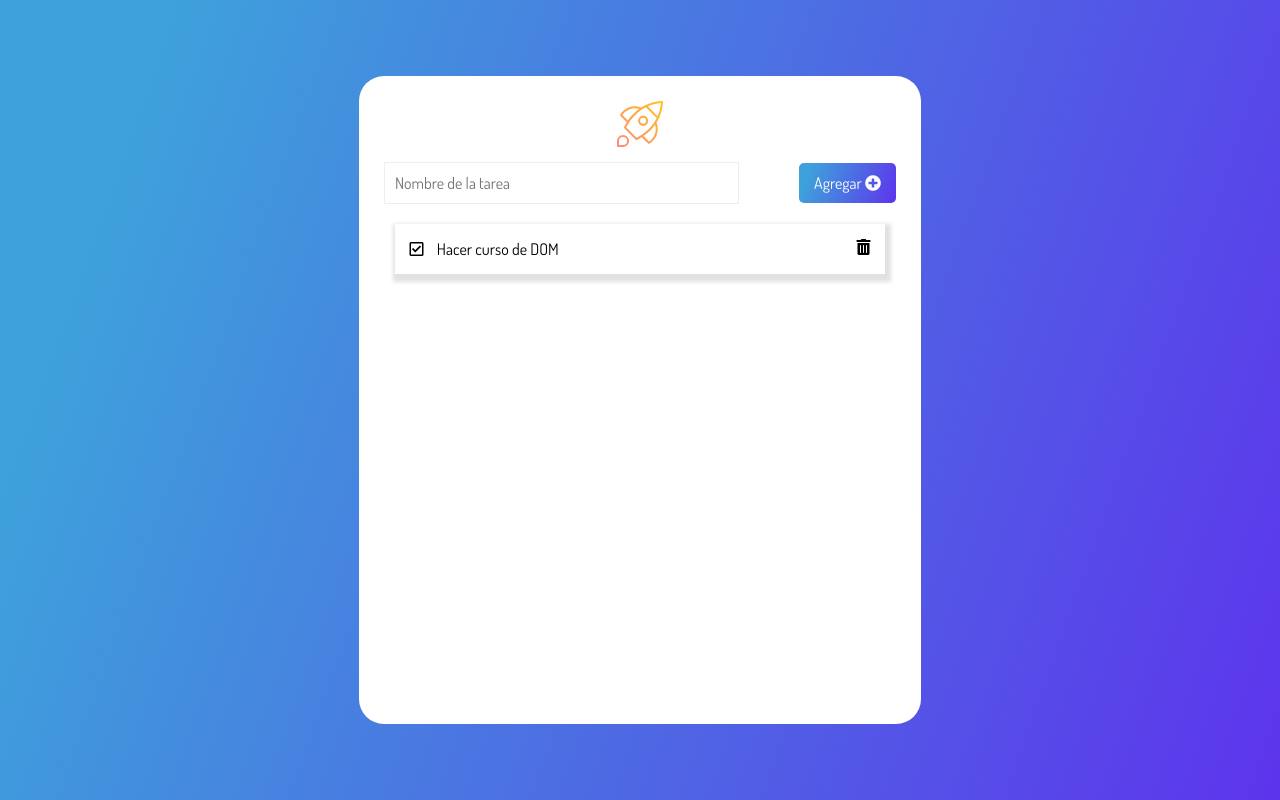
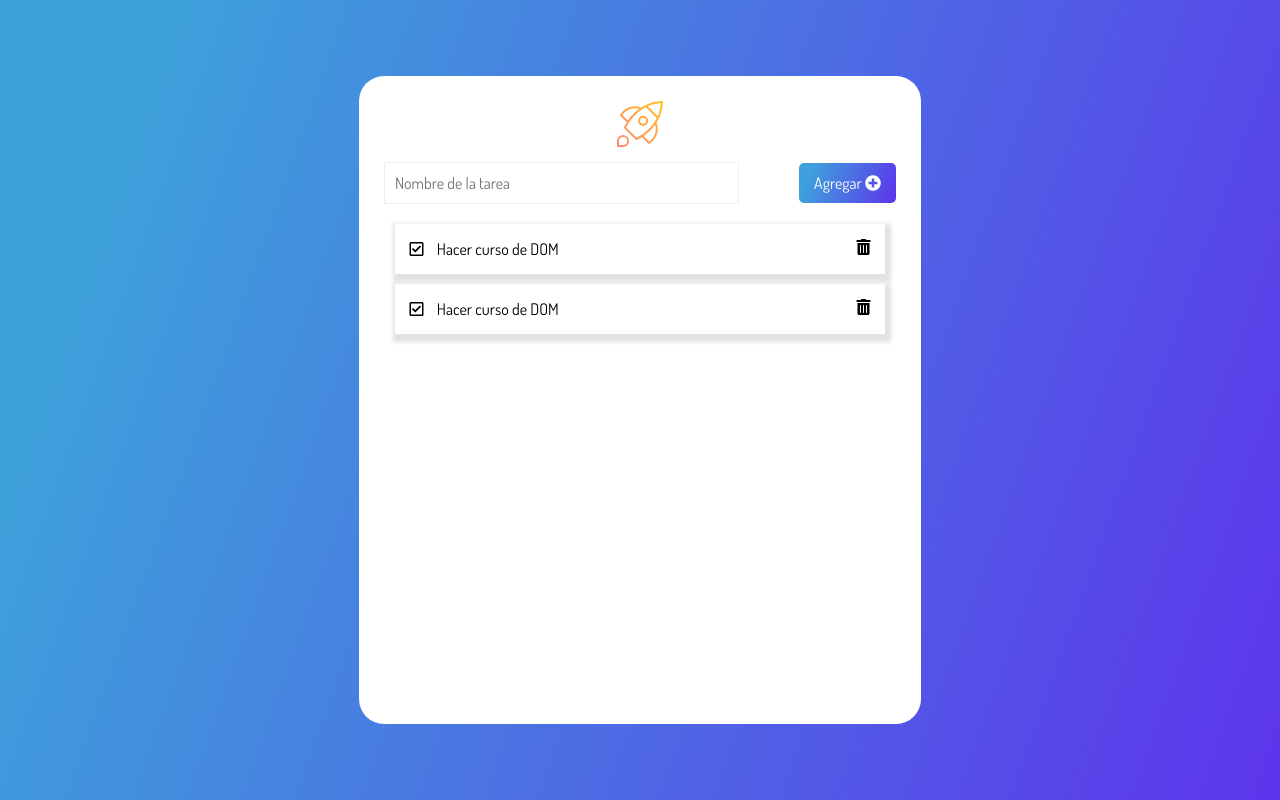
Before and after one commit to kath424/Manipulacion_DOM, a plain HTML site: page manipulando_DOM/index.html in a window 1280 px wide. Drawn offline with Linux system fonts and the light colour scheme.

Commit message:
clae 01 completada

```diff
--- a/manipulando_DOM/index.html
+++ b/manipulando_DOM/index.html
@@ -43,6 +43,13 @@
             </div>
             <i class="fas fa-trash-alt trashIcon icon"></i>
           </li>
+          <li class="card">
+            <div>
+              <i class="far fa-check-square icon"></i>
+              <span class="task">Hacer curso de DOM</span>
+            </div>
+            <i class="fas fa-trash-alt trashIcon icon"></i>
+          </li>
         </ul>
       </div>
     </main>
```
